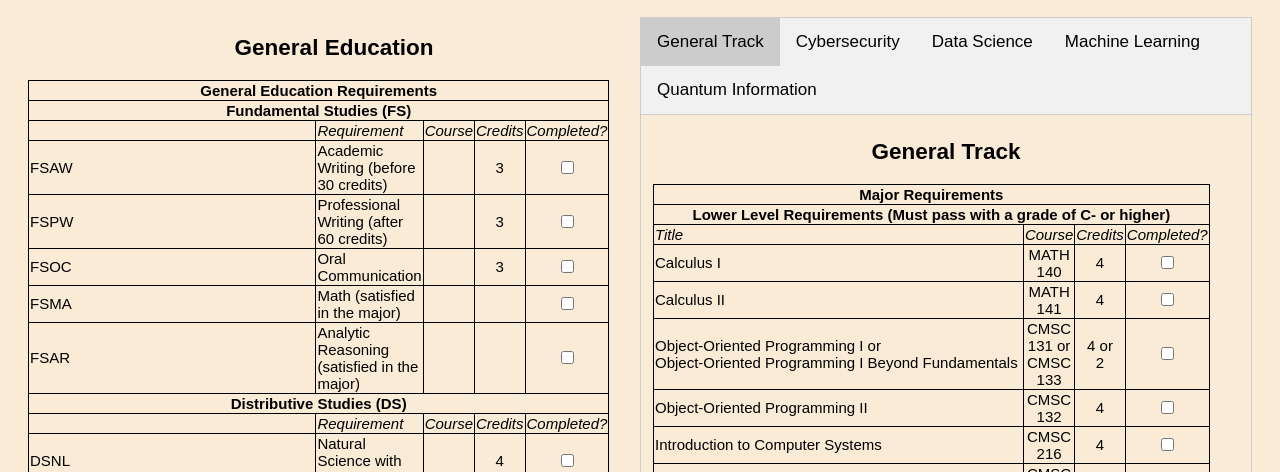
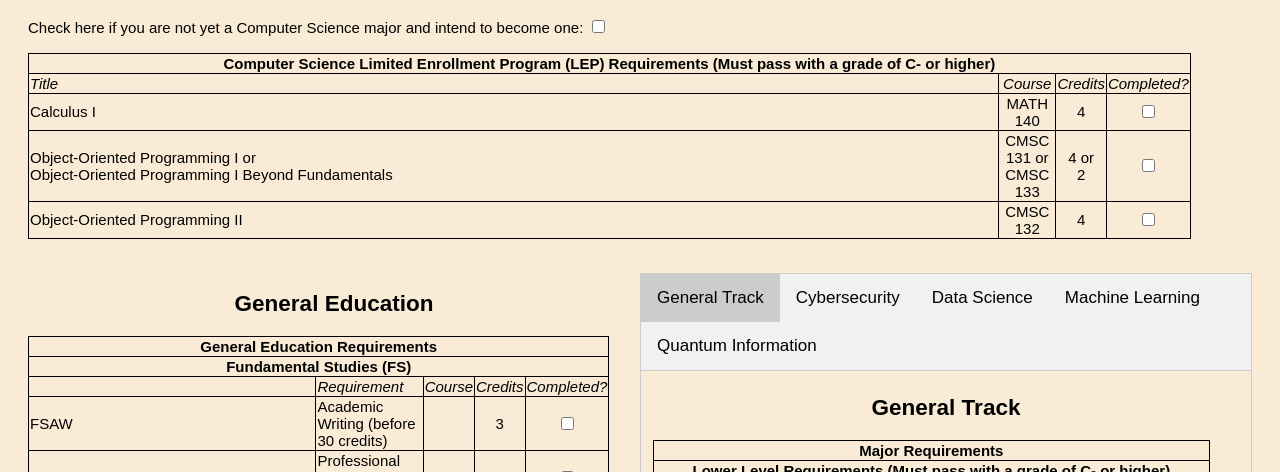
Before and after one commit to SiddarGu/434CSAdvisingApp, a plain HTML site: page html/graduationRequirements.html in a window 1280 px wide. Shown: the part 253-725 px from the top of the page. Drawn offline with Linux system fonts and the light colour scheme.

Commit message:
started adding LEP requirements and saving checkboxes

```diff
--- a/html/graduationRequirements.html
+++ b/html/graduationRequirements.html
@@ -6,14 +6,16 @@
   <title>Graduation Requirements</title>
   <link rel="icon" type="image/x-icon" href="../logo.ico">
   <link rel="stylesheet" href="../css/graduationRequirements.css" type="text/css" />
+
+  <!-- Script to save the user's choices for the checkboxes -->
   <script>
     isOpened = false;
     window.onload = main;
 
     if (localStorage) {
-      console.log("Local Storage is supported");
+      console.log("Local Storage IS supported");
     } else {
-      console.log("Local Storage is not supported");
+      console.log("Local Storage is NOT supported");
     }
 
     function swap(x) {
@@ -59,10 +61,8 @@
     <button onclick="location.href = 'fourYearPlanner.html';" class="menu">Create/Edit Your 4-year Plan</button>
     <button onclick="location.href = 'graduationRequirements.html';" class="menu">Check Graduation Requirements</button>
     <button onclick="location.href = 'ULC.html';" class="submenu">&nbsp;&nbsp;&#x2022 Upper Level Concentration</button>
-
     <button onclick="location.href = 'CSAdvisors.html';" class="menu">Contact a CS Advisor</button>
     <button onclick="location.href = 'ContactAdvisor.html';" class="submenu">&nbsp;&nbsp;&#x2022 Contact an Advisor</button>
-
   </div>
   <div id="mainContainer">
     <div class="container" onclick="swap(this)">
@@ -75,6 +75,50 @@
     </p>
     <h1>Graduation Requirements</h1>
 
+    <!-- LEP Requirements -->
+    <label>Check here if you are not yet a Computer Science major and intend to become one:</label>
+    <input type="checkbox" name="LEP">
+    <br>
+    <br>
+    <table>
+      <tr>
+        <th colspan="4">Computer Science Limited Enrollment Program (LEP) Requirements (Must pass with a grade of C- or
+          higher)</th>
+      </tr>
+      <tr>
+        <td class="left"><em>Title</em></td>
+        <td><em>Course</em></td>
+        <td><em>Credits</em></td>
+        <td><em>Completed?</em></td>
+      </tr>
+      <tr>
+        <td class="left">Calculus I</td>
+        <td>MATH 140</td>
+        <td class="credit">4</td>
+        <td class="checkbox"><input type="checkbox" name="MATH 140"></td>
+      </tr>
+      <tr>
+        <td class="left">Object-Oriented Programming I or
+          <br>Object-Oriented Programming I Beyond Fundamentals
+        </td>
+        <td>CMSC 131 or
+          <br>CMSC 133
+        </td>
+        <td class="credit">4 or
+          <br>2
+        </td>
+        <td class="checkbox"><input type="checkbox" name="CMSC 131/133"></td>
+      </tr>
+      <tr>
+        <td class="left">Object-Oriented Programming II</td>
+        <td>CMSC 132</td>
+        <td class="credit">4</td>
+        <td class="checkbox"><input type="checkbox" name="CMSC 132"></td>
+      </tr>
+    </table>
+    <br>
+    <br>
+
     <!-- Left column (STATIC; FINISHED) -->
     <div class="column">
       <h2>General Education</h2>
@@ -101,6 +145,7 @@
           <td></td>
           <td class="credit">3</td>
           <td class="checkbox"><input id="fsaw" type="checkbox" name="FSAW" onchange="fsawChange()"></td>
+          <!-- <td class="checkbox"><input id="fsaw" type="checkbox" name="FSAW" onchange="fsawChange()"></td> -->
         </tr>
         <tr>
           <td class="left">FSPW</td>
@@ -345,7 +390,6 @@
           <td class="checkbox"><input type="checkbox" name="Non-CMSC Elective 4"></td>
         </tr>
       </table>
-      <br>
     </div>
 
     <!-- Right column (DYNAMIC; UNFINISHED) -->
```
